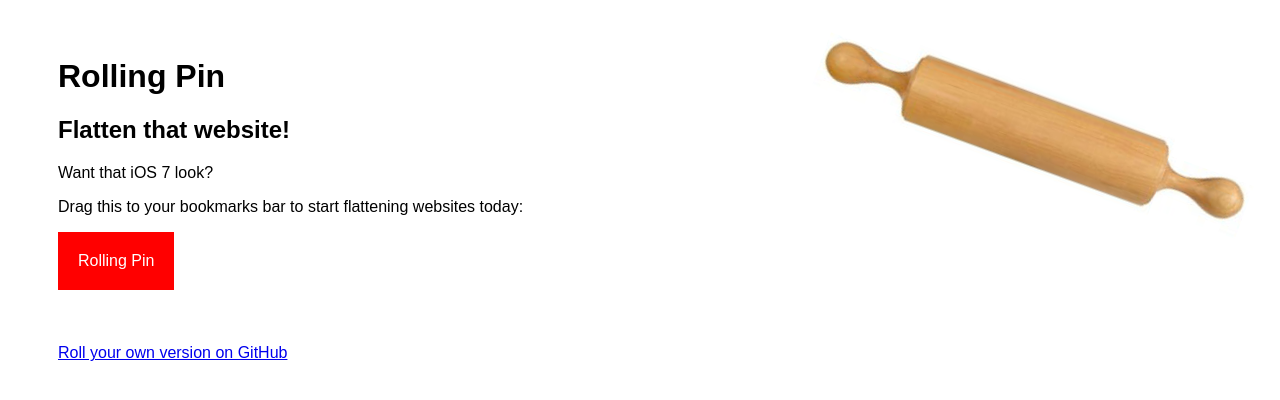
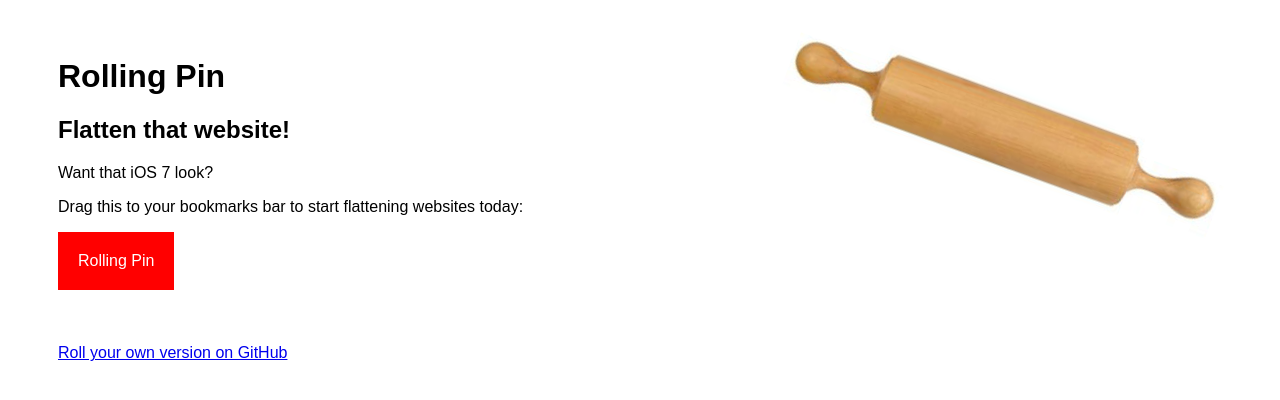
Before and after one commit to markjs/rolling_pin_js, a plain HTML site: page index.html in a window 1280 px wide. Drawn offline with Linux system fonts and the light colour scheme.

Commit message:
Fix the overlapping image

```diff
--- a/index.html
+++ b/index.html
@@ -15,7 +15,8 @@
   img {
     position: absolute;
     top: -20px;
-    right: 20px;
+    right: 50px;
+    z-index: -1;
     -webkit-transform: rotate(20deg);
     -moz-transform: rotate(20deg);
     -ms-transform: rotate(20deg);
```
